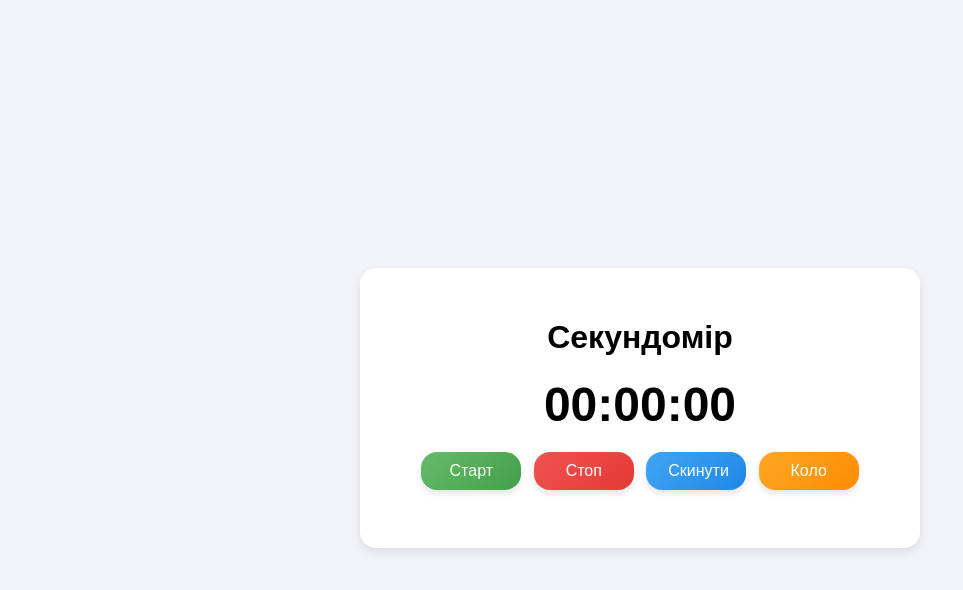
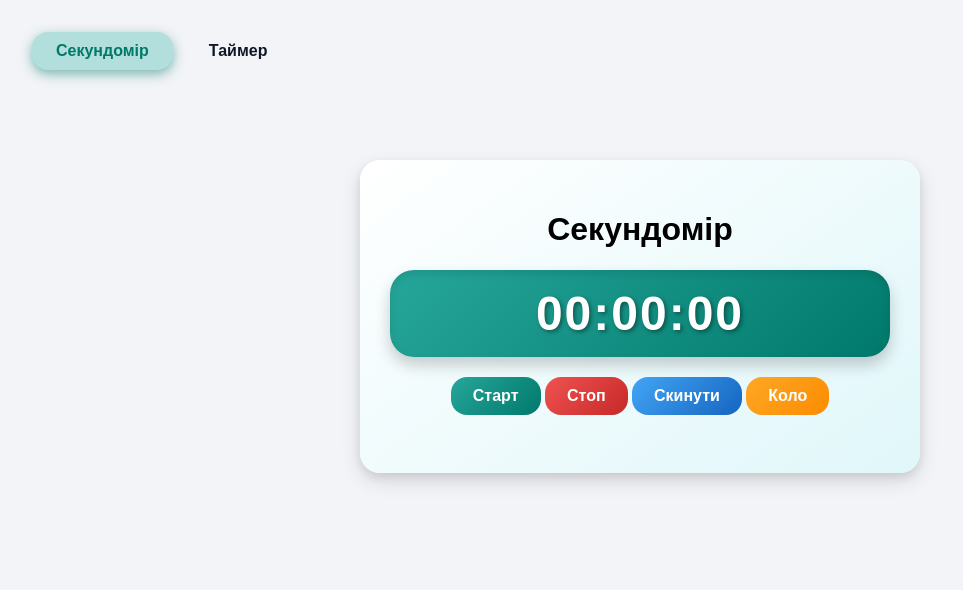
Before and after one commit to Dmytro-Kaniuchok/timer, a plain HTML site: page index.html in a window 1280 px wide. Shown: the whole page, without its empty margins (0-963 px from the left). Drawn offline with Linux system fonts and the light colour scheme.

Commit message:
add styles

```diff
--- a/index.html
+++ b/index.html
@@ -3,11 +3,18 @@
   <head>
     <meta charset="UTF-8" />
     <meta name="viewport" content="width=device-width, initial-scale=1.0" />
-    <title>Секундомір</title>
+    <title>Секундомір / Таймер</title>
     <link rel="stylesheet" href="styles.css" />
   </head>
   <body>
-    <div class="container">
+    <!-- Вкладки -->
+    <div class="tabs">
+      <button id="showStopwatch" class="tab-btn active">Секундомір</button>
+      <button id="showCountdown" class="tab-btn">Таймер</button>
+    </div>
+
+    <!-- Секундомір -->
+    <div class="container active" id="stopwatchContainer">
       <h1>Секундомір</h1>
       <div id="display">00:00:00</div>
       <div class="buttons">
@@ -19,6 +26,35 @@
       <ul id="laps"></ul>
     </div>
 
+    <!-- Таймер -->
+    <div class="container" id="countdownContainer">
+      <h1>Таймер</h1>
+      <div id="countdownDisplay">00:00:00</div>
+      <div id="inputs">
+        <input type="number" id="inputHours" placeholder="Години" min="0" />
+        <input
+          type="number"
+          id="inputMinutes"
+          placeholder="Хвилини"
+          min="0"
+          max="60"
+        />
+        <input
+          type="number"
+          id="inputSeconds"
+          placeholder="Секунди"
+          min="0"
+          max="59"
+        />
+      </div>
+      <div class="buttons">
+        <button id="startCountdownBtn">Старт</button>
+        <button id="stopCountdownBtn">Стоп</button>
+        <button id="resetCountdownBtn">Скинути</button>
+      </div>
+    </div>
+
+    <script src="js/tabs.js"></script>
     <script src="js/stopwatch.js"></script>
     <script src="js/countdown.js"></script>
   </body>
--- /dev/null
+++ b/js/tabs.js
@@ -0,0 +1,21 @@
+const stopwatchContainer = document.getElementById("stopwatchContainer");
+const countdownContainer = document.getElementById("countdownContainer");
+
+const showStopwatchBtn = document.getElementById("showStopwatch");
+const showCountdownBtn = document.getElementById("showCountdown");
+
+showStopwatchBtn.addEventListener("click", () => {
+  stopwatchContainer.classList.add("active");
+  countdownContainer.classList.remove("active");
+
+  showStopwatchBtn.classList.add("active");
+  showCountdownBtn.classList.remove("active");
+});
+
+showCountdownBtn.addEventListener("click", () => {
+  countdownContainer.classList.add("active");
+  stopwatchContainer.classList.remove("active");
+
+  showCountdownBtn.classList.add("active");
+  showStopwatchBtn.classList.remove("active");
+});
--- a/styles.css
+++ b/styles.css
@@ -1,80 +1,146 @@
 body {
+  display: flex;
+  flex-direction: column;
+  align-items: flex-start;
+  justify-content: flex-start;
+  min-height: 100vh;
   background: #f2f4f7;
   font-family: Arial, Helvetica, sans-serif;
+  margin: 0;
+  padding: 32px;
+}
+
+/* --- Контейнери --- */
+.container {
+  display: none;
+  background: linear-gradient(145deg, #ffffff, #e0f7fa);
+  padding: 30px;
+  border-radius: 20px;
+  box-shadow: 0 8px 20px rgba(0, 0, 0, 0.12), 0 4px 10px rgba(0, 0, 0, 0.08);
+  text-align: center;
+  width: 500px;
+  margin: 60px auto;
+  transition: transform 0.3s ease, box-shadow 0.3s ease;
+}
+
+.container.active {
+  display: block;
+  transform: scale(1);
+}
+
+/* --- Вкладки --- */
+.tabs {
   display: flex;
   justify-content: center;
-  align-items: center;
-  height: 100vh;
+  gap: 12px;
+  margin-bottom: 30px;
 }
 
-.container {
-  background: #fff;
-  padding: 30px;
+.tab-btn {
+  padding: 10px 24px;
+  border: none;
   border-radius: 16px;
-  box-shadow: 0 4px 12px rgba(0, 0, 0, 0.1);
-  text-align: center;
-  width: 500px;
+  background: transparent;
+  color: #101828;
+  font-weight: bold;
+  font-size: 16px;
+  cursor: pointer;
+  transition: background 0.3s, color 0.3s, transform 0.2s;
 }
 
-#display {
-  font-size: 48px;
-  margin: 20px 0;
-  font-weight: bold;
+.tab-btn:hover {
+  background: #00796b;
+  color: #fff;
+  transform: scale(1.05);
 }
 
-#buttons {
-  display: flex;
-  flex-direction: row;
+.tab-btn.active {
+  background-color: #b2dfdb;
+  color: #00796b;
+  box-shadow: 0 4px 12px rgba(0, 121, 107, 0.5);
 }
 
+/* --- Дисплеї часу --- */
+#display,
+#countdownDisplay {
+  font-size: 48px;
+  font-weight: 800;
+  margin: 20px 0;
+  color: #fff;
+  background: linear-gradient(135deg, #26a69a, #00796b);
+  padding: 16px 32px;
+  border-radius: 24px;
+  box-shadow: 0 8px 16px rgba(0, 0, 0, 0.2), inset 0 4px 8px rgba(0, 0, 0, 0.1);
+  text-shadow: 2px 2px 4px rgba(0, 0, 0, 0.4);
+  letter-spacing: 2px;
+}
+
+/* --- Інпути таймера --- */
+#inputs input {
+  width: 100px;
+  margin: 0 8px 12px 0;
+  padding: 10px;
+  border: 1px solid #b2dfdb;
+  border-radius: 12px;
+  font-size: 16px;
+  text-align: center;
+  transition: border-color 0.3s, box-shadow 0.3s;
+}
+
+#inputs input:focus {
+  outline: none;
+  border-color: #00796b;
+  box-shadow: 0 0 8px rgba(0, 121, 107, 0.3);
+}
+
+/* --- Кнопки --- */
 button {
-  width: 100px;
-  text-align: center;
-  margin: 0 8px 0 0;
   padding: 10px 22px;
   font-size: 16px;
+  border-radius: 16px;
   border: none;
-  border-radius: 16px;
   cursor: pointer;
-  transition: transform 0.1s ease, opacity 0.2s ease;
-}
-
-button:last-child {
-  margin-right: 0;
+  color: #fff;
+  font-weight: bold;
+  transition: transform 0.1s ease, opacity 0.2s ease, box-shadow 0.3s;
 }
 
 button:hover {
-  opacity: 0.8;
+  opacity: 0.85;
+  transform: scale(0.97);
+  box-shadow: 0 6px 14px rgba(0, 0, 0, 0.15);
 }
 
 button:active {
   transform: scale(0.95);
 }
 
+/* --- Кольори кнопок секундоміра --- */
 #startBtn {
-  background: linear-gradient(135deg, #66bb6a, #43a047);
-  box-shadow: 0 4px 6px rgba(0, 0, 0, 0.1);
-  color: #fff;
+  background: linear-gradient(135deg, #26a69a, #00796b);
+}
+#stopBtn {
+  background: linear-gradient(135deg, #ef5350, #c62828);
+}
+#resetBtn {
+  background: linear-gradient(135deg, #42a5f5, #1565c0);
+}
+#lapBtn {
+  background: linear-gradient(135deg, #ffa726, #fb8c00);
 }
 
-#stopBtn {
-  background: linear-gradient(135deg, #ef5350, #e53935);
-  box-shadow: 0 4px 6px rgba(0, 0, 0, 0.1);
-  color: #fff;
+/* --- Кольори кнопок таймера --- */
+#startCountdownBtn {
+  background: linear-gradient(135deg, #26a69a, #00796b);
+}
+#stopCountdownBtn {
+  background: linear-gradient(135deg, #ef5350, #c62828);
+}
+#resetCountdownBtn {
+  background: linear-gradient(135deg, #42a5f5, #1565c0);
 }
 
-#resetBtn {
-  background: linear-gradient(135deg, #42a5f5, #1e88e5);
-  box-shadow: 0 4px 6px rgba(0, 0, 0, 0.1);
-  color: #fff;
-}
-
-#lapBtn {
-  background: linear-gradient(135deg, #ffa726, #fb8c00);
-  box-shadow: 0 4px 6px rgba(0, 0, 0, 0.1);
-  color: #fff;
-}
-
+/* --- Списки кіл (секундомір) --- */
 #laps {
   display: flex;
   flex-wrap: wrap;
```
